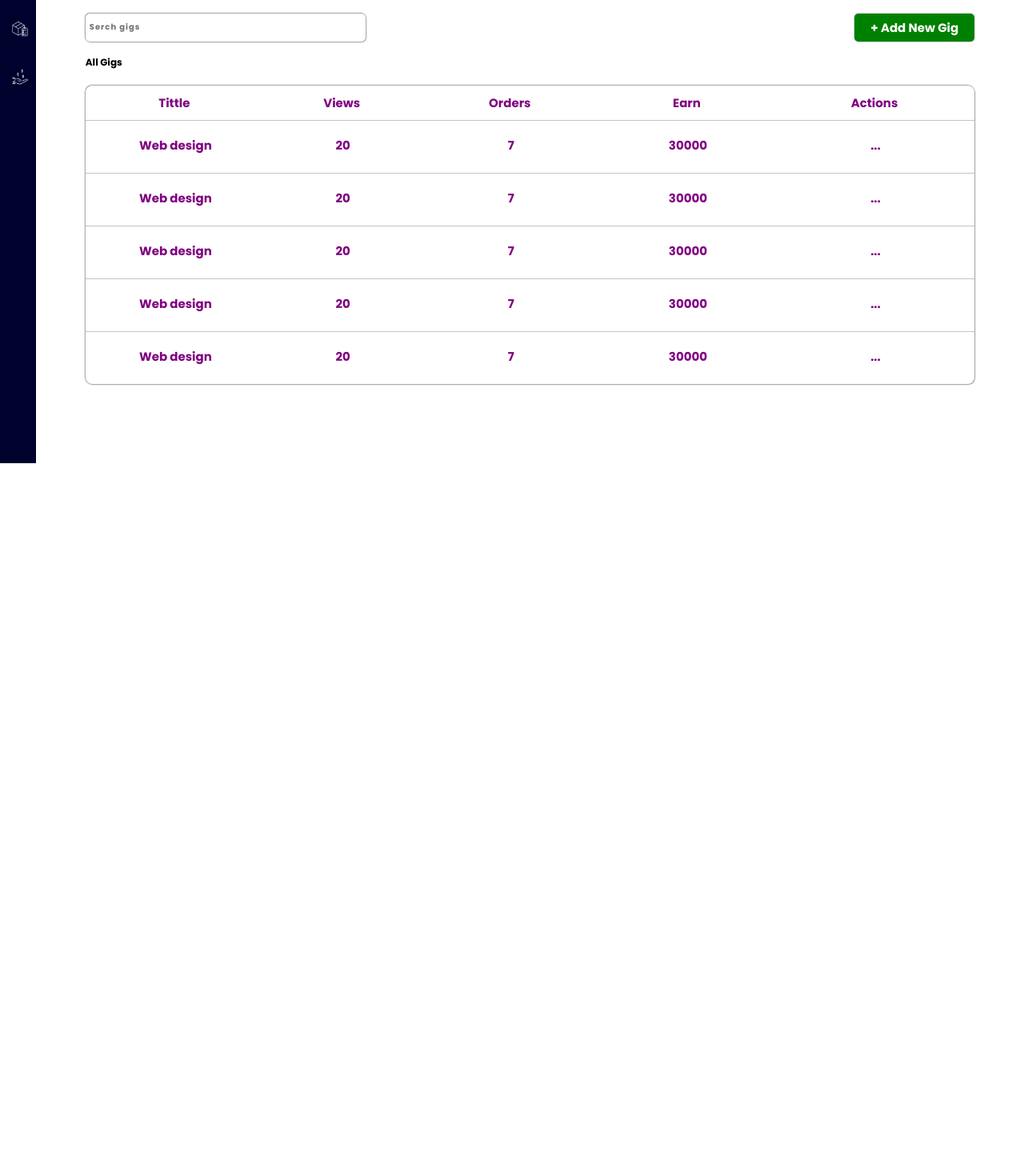
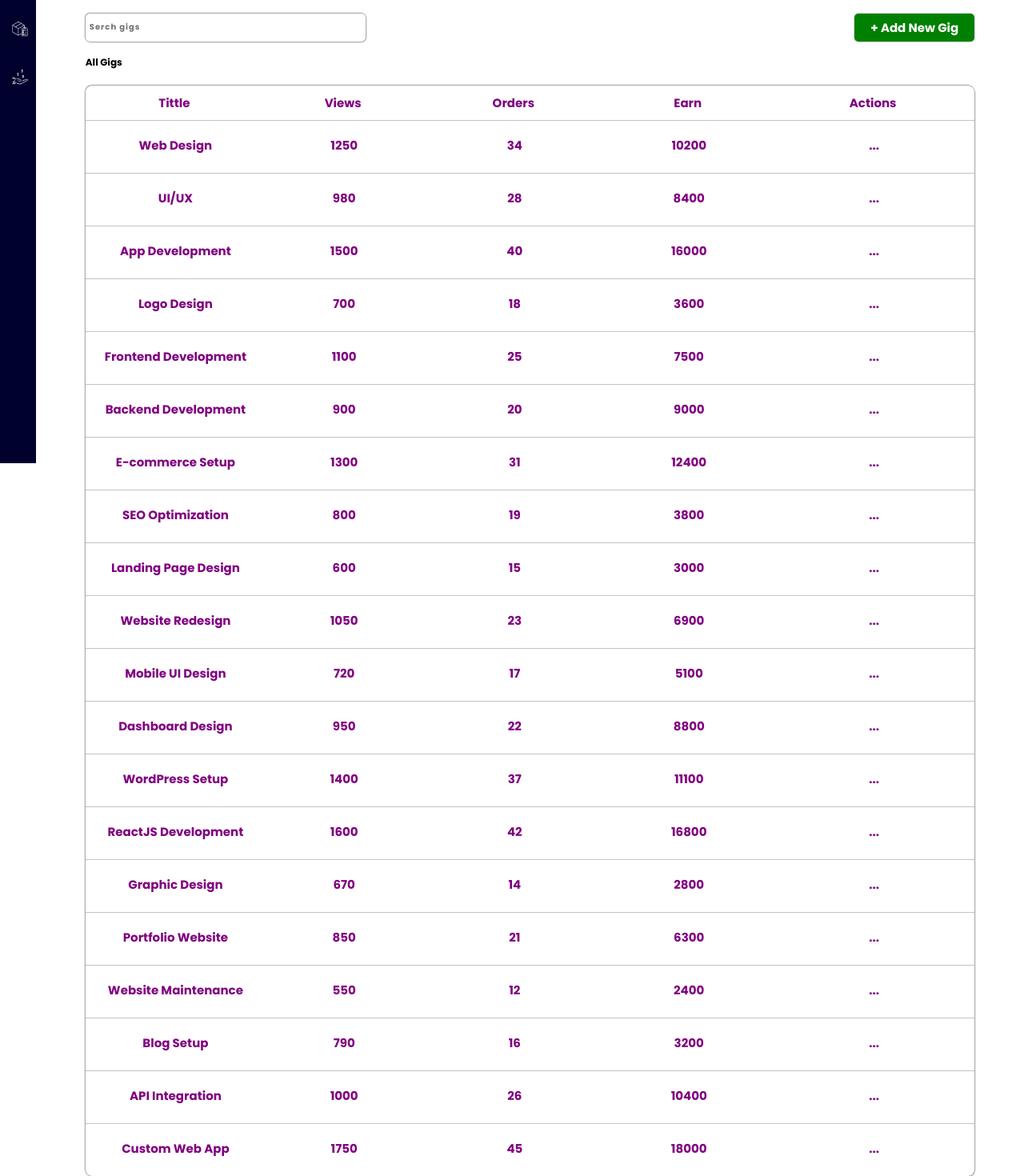
Before and after one commit to Mrvasanth93/dashboard, a React (Vite) app: page /dashboard/gigs in a window 1280 px wide. Shown: the part 221-1691 px from the top of the page at 80% size. Before the commit the page ends 960 px from the top, so only its background shows below. Built offline with nearby package versions, Linux system fonts and the light colour scheme.

Commit message:
add dummydata

```diff
--- /dev/null
+++ b/src/Compononts/DummyData.js
@@ -0,0 +1,66 @@
+export const gigData = [
+  { "title": "Web Design", "views": 1250, "orders": 34, "earning": 10200, "status": "active" },
+  { "title": "UI/UX", "views": 980, "orders": 28, "earning": 8400, "status": "approval waiting" },
+  { "title": "App Development", "views": 1500, "orders": 40, "earning": 16000, "status": "active" },
+  { "title": "Logo Design", "views": 700, "orders": 18, "earning": 3600, "status": "approval waiting" },
+  { "title": "Frontend Development", "views": 1100, "orders": 25, "earning": 7500, "status": "active" },
+  { "title": "Backend Development", "views": 900, "orders": 20, "earning": 9000, "status": "active" },
+  { "title": "E-commerce Setup", "views": 1300, "orders": 31, "earning": 12400, "status": "approval waiting" },
+  { "title": "SEO Optimization", "views": 800, "orders": 19, "earning": 3800, "status": "active" },
+  { "title": "Landing Page Design", "views": 600, "orders": 15, "earning": 3000, "status": "approval waiting" },
+  { "title": "Website Redesign", "views": 1050, "orders": 23, "earning": 6900, "status": "active" },
+  { "title": "Mobile UI Design", "views": 720, "orders": 17, "earning": 5100, "status": "approval waiting" },
+  { "title": "Dashboard Design", "views": 950, "orders": 22, "earning": 8800, "status": "active" },
+  { "title": "WordPress Setup", "views": 1400, "orders": 37, "earning": 11100, "status": "approval waiting" },
+  { "title": "ReactJS Development", "views": 1600, "orders": 42, "earning": 16800, "status": "active" },
+  { "title": "Graphic Design", "views": 670, "orders": 14, "earning": 2800, "status": "approval waiting" },
+  { "title": "Portfolio Website", "views": 850, "orders": 21, "earning": 6300, "status": "active" },
+  { "title": "Website Maintenance", "views": 550, "orders": 12, "earning": 2400, "status": "approval waiting" },
+  { "title": "Blog Setup", "views": 790, "orders": 16, "earning": 3200, "status": "active" },
+  { "title": "API Integration", "views": 1000, "orders": 26, "earning": 10400, "status": "approval waiting" },
+  { "title": "Custom Web App", "views": 1750, "orders": 45, "earning": 18000, "status": "active" }
+]
+export const orderData = [
+  { "title": "Web Design", "orderId": "#48392", "status": "Active", "payment": 1200 },
+  { "title": "UI/UX", "orderId": "#59281", "status": "Completed", "payment": "pending" },
+  { "title": "App Development", "orderId": "#38271", "status": "Completed", "payment": 3200 },
+  { "title": "Logo Design", "orderId": "#14829", "status": "Active", "payment": "pending" },
+  { "title": "Frontend Development", "orderId": "#98421", "status": "Completed", "payment": 850 },
+  { "title": "Backend Development", "orderId": "#23918", "status": "Active", "payment": 1900 },
+  { "title": "E-commerce Setup", "orderId": "#82190", "status": "Completed", "payment": 2400 },
+  { "title": "SEO Optimization", "orderId": "#47320", "status": "Active", "payment": "pending" },
+  { "title": "Landing Page Design", "orderId": "#91283", "status": "Completed", "payment": 600 },
+  { "title": "Website Redesign", "orderId": "#59438", "status": "Active", "payment": 1700 },
+  { "title": "Mobile UI Design", "orderId": "#71549", "status": "Completed", "payment": 950 },
+  { "title": "Dashboard Design", "orderId": "#62415", "status": "Active", "payment": "pending" },
+  { "title": "WordPress Setup", "orderId": "#30294", "status": "Completed", "payment": 2100 },
+  { "title": "ReactJS Development", "orderId": "#39185", "status": "Active", "payment": 2750 },
+  { "title": "Graphic Design", "orderId": "#64823", "status": "Completed", "payment": "pending" },
+  { "title": "Portfolio Website", "orderId": "#71935", "status": "Completed", "payment": 1250 },
+  { "title": "Website Maintenance", "orderId": "#82374", "status": "Active", "payment": "pending" },
+  { "title": "Blog Setup", "orderId": "#91620", "status": "Completed", "payment": 700 },
+  { "title": "API Integration", "orderId": "#37162", "status": "Active", "payment": 1800 },
+  { "title": "Custom Web App", "orderId": "#58401", "status": "Completed", "payment": 3300 }
+]
+export const earningData = [
+  { "date": "11 Jan", "job": "Web Design", "amount": 1200, "status": "Withdrawn" },
+  { "date": "15 Feb", "job": "UI/UX", "amount": 950, "status": "Pending" },
+  { "date": "03 Mar", "job": "App Development", "amount": 3200, "status": "Withdrawn" },
+  { "date": "20 Apr", "job": "Logo Design", "amount": 400, "status": "Pending" },
+  { "date": "25 Jan", "job": "Frontend Development", "amount": 1000, "status": "Withdrawn" },
+  { "date": "07 Feb", "job": "Backend Development", "amount": 1600, "status": "Pending" },
+  { "date": "11 Mar", "job": "E-commerce Setup", "amount": 2100, "status": "Withdrawn" },
+  { "date": "19 Apr", "job": "SEO Optimization", "amount": 650, "status": "Pending" },
+  { "date": "30 Jan", "job": "Landing Page Design", "amount": 720, "status": "Withdrawn" },
+  { "date": "05 Feb", "job": "Website Redesign", "amount": 1850, "status": "Withdrawn" },
+  { "date": "13 Mar", "job": "Mobile UI Design", "amount": 900, "status": "Pending" },
+  { "date": "21 Apr", "job": "Dashboard Design", "amount": 1300, "status": "Withdrawn" },
+  { "date": "08 Jan", "job": "WordPress Setup", "amount": 1950, "status": "Withdrawn" },
+  { "date": "14 Feb", "job": "ReactJS Development", "amount": 2900, "status": "Pending" },
+  { "date": "26 Mar", "job": "Graphic Design", "amount": 500, "status": "Withdrawn" },
+  { "date": "17 Apr", "job": "Portfolio Website", "amount": 1450, "status": "Pending" },
+  { "date": "22 Jan", "job": "Website Maintenance", "amount": 750, "status": "Withdrawn" },
+  { "date": "06 Feb", "job": "Blog Setup", "amount": 870, "status": "Pending" },
+  { "date": "09 Mar", "job": "API Integration", "amount": 1600, "status": "Withdrawn" },
+  { "date": "29 Apr", "job": "Custom Web App", "amount": 3400, "status": "Pending" }
+]
--- a/src/Compononts/Earnings.jsx
+++ b/src/Compononts/Earnings.jsx
@@ -1,20 +1,32 @@
+import { useState } from "react";
+import { earningData } from "./DummyData";
 import "./Gigs.css"
 import Nav from "./Nav";
 const Earnings = () =>{
+    const [data,setData] = useState(earningData)
+    const [show,setShow] = useState("all")
+    const total = 0
+    let pending = 0
+    let withdrawn = 0
+    const calculatemoney = () =>{
+        data.map((val)=>{return val.amount}).forEach((val)=>{total += val})
+        data.filter((data)=>data.status != "Withdrawn").map((val)=>{return val.amount}).forEach((val)=>{pending += val})
+        data.filter((data)=>data.status != "Pending").map((val)=>{return val.amount}).forEach((val)=>{withdrawn += val})
+    }
     return(
         <>
             <div className="gigs">
                 <div className="filters">
-                    <div className="filters1">
-                        <div className="count">$ 20,000</div>
+                    <div onClick={()=>{setShow("all")}} className="filters1">
+                        <div className="count">$ {total}</div>
                         <div className="filter-name"><h6>All Earnings</h6></div>
                     </div>
-                    <div className="filters2">
-                        <div className="count">$ 4000</div>
+                    <div onClick={()=>{setShow("pending")}} className="filters2">
+                        <div className="count">$ {pending}</div>
                         <div className="filter-name" ><h6>Pending</h6></div>
                     </div>
-                    <div className="filters3">
-                        <div className="count">$ 60,000</div>
+                    <div onClick={()=>{setShow("withdrawn")}} className="filters3">
+                        <div className="count">$ {withdrawn}</div>
                         <div className="filter-name"><h6>Withdrawn</h6></div>
                     </div>
                 </div>
@@ -36,33 +48,45 @@ const Earnings = () =>{
                             </tr>
                         </thead>
                         <tbody>
-                            <tr>
-                                <td>Jan 15</td>
-                                <td>Web Design</td>
-                                <td>5000</td>
-                                <td>Pending</td>
+                            {
+                                show == "all" &&
+                                data.map((val)=>{return <tr>
+                                <td>{val.date}</td>
+                                <td>{val.job}</td>
+                                <td>{val.amount}</td>
+                                <td>{val.status}
+                                </td>
                                 <td className="status">
                                     ...
                                 </td>
-                            </tr>
-                            <tr>
-                                <td>Jan 15</td>
-                                <td>React</td>
-                                <td>5000</td>
-                                <td>Pending</td>
+                            </tr>})
+                            }
+                            {
+                                show == "pending" &&
+                                data.filter((data)=>data.status != "Withdrawn").map((val)=>{return <tr>
+                                    <td>{val.date}</td>
+                                    <td>{val.job}</td>
+                                    <td>{val.amount}</td>
+                                    <td>{val.status}
+                                    </td>
                                     <td className="status">
                                         ...
                                     </td>
-                            </tr>
-                            <tr>
-                                <td>Jan 15</td>
-                                <td>Figma to Psd</td>
-                                <td>5000</td>
-                                <td>Pending</td>
+                                </tr>})
+                            }
+                            {
+                                show == "withdrawn" &&
+                                data.filter((data)=>data.status != "Pending").map((val)=>{return <tr>
+                                    <td>{val.date}</td>
+                                    <td>{val.job}</td>
+                                    <td>{val.amount}</td>
+                                    <td>{val.status}
+                                    </td>
                                     <td className="status">
                                         ...
                                     </td>
-                            </tr>
+                                </tr>})
+                            }
                         </tbody>
                     </table>
                 </div>
--- a/src/Compononts/Gigs.jsx
+++ b/src/Compononts/Gigs.jsx
@@ -1,6 +1,7 @@
 import { useEffect, useState } from "react";
 import "./Gigs.css"
 import { GigUpdateModal} from "./Modals/UpdateModal";
+import { gigData } from "./DummyData";
 const Gigs = () =>{
     const [showModal,setShowModal] = useState();
     useEffect(()=>{
@@ -8,6 +9,7 @@ const Gigs = () =>{
            setShowModal(true)
         }
     },[showModal])
+    const [data,setData] = useState(gigData);
     return(
         <>
             {
@@ -51,49 +53,15 @@ const Gigs = () =>{
                             </tr>
                         </thead>
                         <tbody>
-                            <tr>
-                                <td>Web design</td>
-                                <td>20</td>
-                                <td>7</td>
-                                <td>30000</td>
+                            {
+                                data.map((val) => {return <tr>
+                                <td>{val.title}</td>
+                                <td>{val.views}</td>
+                                <td>{val.orders}</td>
+                                <td>{val.earning}</td>
                                 <td onClick={()=>{setShowModal(!showModal)}}>...</td>
-                            </tr>
-                        </tbody>
-                        <tbody>
-                            <tr>
-                                <td>Web design</td>
-                                <td>20</td>
-                                <td>7</td>
-                                <td>30000</td>
-                                <td onClick={()=>{setShowModal(!showModal)}}>...</td>
-                            </tr>
-                        </tbody>
-                        <tbody>
-                            <tr>
-                                <td>Web design</td>
-                                <td>20</td>
-                                <td>7</td>
-                                <td>30000</td>
-                                <td onClick={()=>{setShowModal(!showModal)}}>...</td>
-                            </tr>
-                        </tbody>
-                        <tbody>
-                            <tr>
-                                <td>Web design</td>
-                                <td>20</td>
-                                <td>7</td>
-                                <td>30000</td>
-                                <td onClick={()=>{setShowModal(!showModal)}}>...</td>
-                            </tr>
-                        </tbody>
-                        <tbody>
-                            <tr>
-                                <td>Web design</td>
-                                <td>20</td>
-                                <td>7</td>
-                                <td>30000</td>
-                                <td onClick={()=>{setShowModal(!showModal)}}>...</td>
-                            </tr>
+                            </tr>})
+                            }
                         </tbody>
                     </table>
                 </div>
--- a/src/Compononts/Orders.jsx
+++ b/src/Compononts/Orders.jsx
@@ -1,6 +1,7 @@
 import { useState,useEffect } from "react";
 import "./Gigs.css"
 import { OrderUpdateModal } from "./Modals/UpdateModal";
+import { orderData } from "./DummyData";
 const Orders = () =>{
     const [showModal,setShowModal] = useState();
     useEffect(()=>{
@@ -8,6 +9,8 @@ const Orders = () =>{
                setShowModal(true)
             }
         },[showModal])
+        const [data,setData] = useState(orderData)
+        console.log(data);
     return(
         <>
             {
@@ -46,15 +49,17 @@ const Orders = () =>{
                             </tr>
                         </thead>
                         <tbody>
-                            <tr>
-                                <td>Web design</td>
-                                <td>#203131</td>
-                                <td>Completed</td>
+                            {
+                                data.map((val)=>{ return <tr>
+                                <td>{val.title}</td>
+                                <td>{val.orderId}</td>
+                                <td>{val.status}</td>
                                 <td className="status">
-                                    pending
+                                   {val.payment}
                                 </td>
                                 <td onClick={()=>{setShowModal(!showModal)}}>...</td>
-                            </tr>
+                            </tr>})
+                            }
 
                         </tbody>
                     </table>
```
Also changed, not shown: src/Compononts/DummyData.json (deleted). Lines whose indentation alone changed are shown as unchanged.
